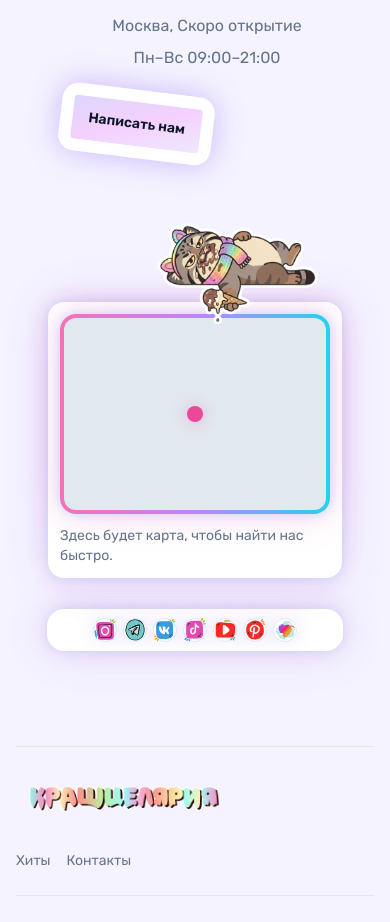
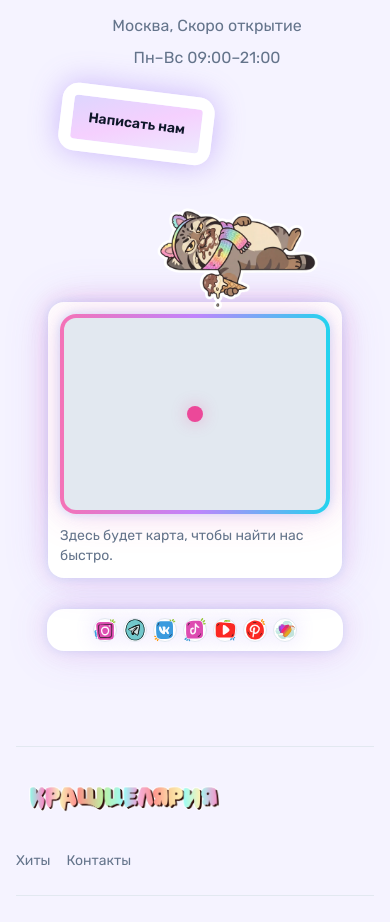
Before and after one commit to RahaAndiyskiy/Crash_celarya, a Next.js app: page / in a window 390 px wide. Shown: the part 3380-4302 px from the top of the page. Built offline with nearby package versions, Linux system fonts and the light colour scheme.

Commit message:
Center and shorten Contacts button for mobile

```diff
--- a/components/Contacts.jsx
+++ b/components/Contacts.jsx
@@ -58,7 +58,14 @@ export default function Contacts({ data }) {
         src="/optimized/Мороженое.webp"
         alt="Мороженое"
         loading="lazy"
-        className="pointer-events-none absolute right-12 top-[calc(58%)] h-[220px] w-auto max-w-[220px] -translate-y-1/2 transition-opacity duration-500 ease-out z-20"
+        className="
+          pointer-events-none absolute right-12 top-0
+          translate-y-[6rem]
+          sm:translate-y-[8rem]
+          max-[430px]:translate-y-[30.5rem]
+          h-[220px] w-auto max-w-[220px]
+          transition-opacity duration-500 ease-out z-20
+        "
       />
     </section>
   );
```
